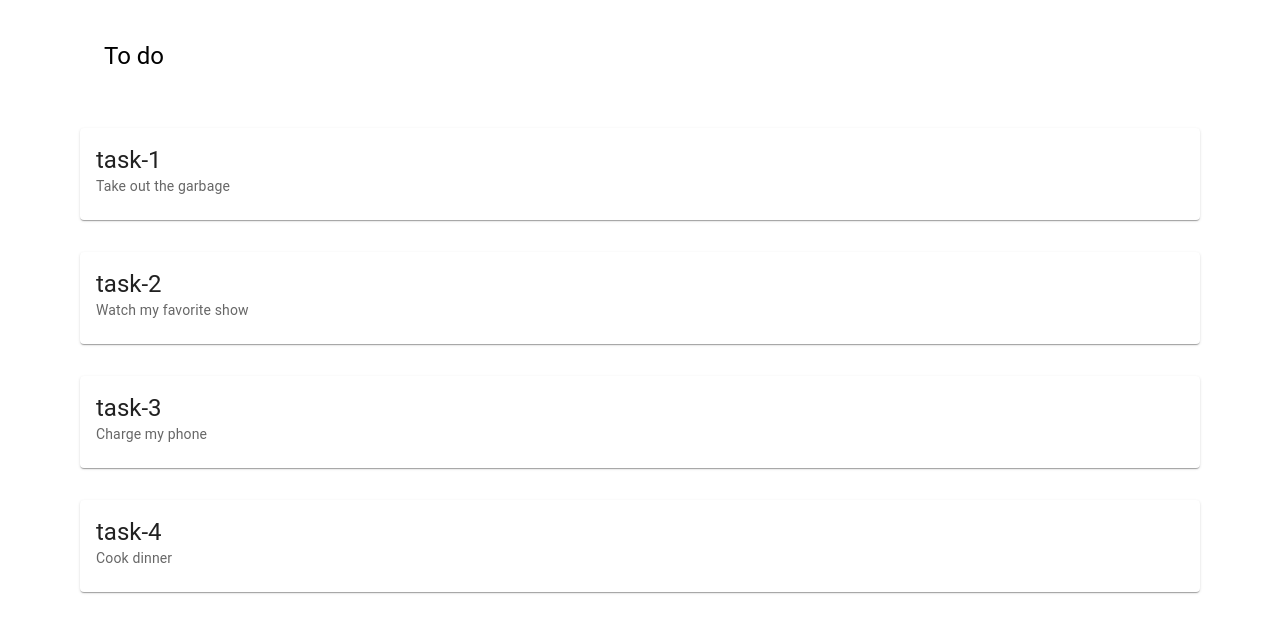
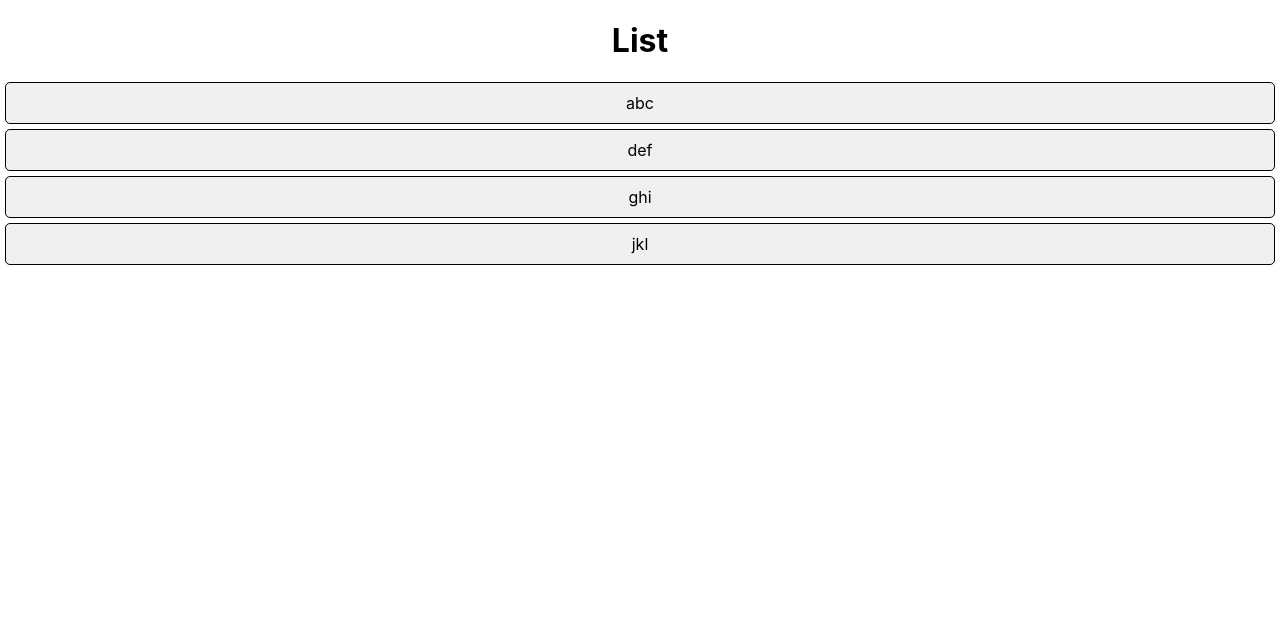
Before and after one commit to navina1/react-beautiful-dnd, a React (Create React App) app in the folder draganddrop/: page / in a window 1280 px wide. Shown: the top 632 px of the page. Built offline with nearby package versions, Linux system fonts and the light colour scheme.

Commit message:
without third party library

```diff
--- a/draganddrop/src/App.js
+++ b/draganddrop/src/App.js
@@ -1,57 +1,55 @@
-import React from 'react';
+import React, { useState } from 'react';
 import { DragDropContext } from 'react-beautiful-dnd';
 import initialData from './initialData';
 import Column from './Column';
+import Page from './Page';
+
 
 function App() {
-    const [state, setState] = React.useState(initialData);
+  const [state, setState] = useState(initialData);
 
-    const onDragEnd = (result) => {
-        // const { destination, source, draggableId } = result;
+  const onDragEnd = (result) => {
+    const { destination, source, draggableId } = result;
 
-        // if (!destination) {
-        //     return;
-        // }
+    if (!destination) {
+      return;
+    }
 
-        // if (
-        //     destination.droppableId === source.droppableId &&
-        //     destination.index === source.index
-        // ) {
-        //     return;
-        // }
+    if (destination.droppableId === source.droppableId && destination.index === source.index) {
+      return;
+    }
 
-        // const column = state.columns[source.droppableId];
-        // const newTaskIds = Array.from(column.taskIds);
-        // newTaskIds.splice(source.index, 1);
-        // newTaskIds.splice(destination.index, 0, draggableId);
+    const column = state.columns[source.droppableId];
+    const newTaskIds = Array.from(column.taskIds);
+    newTaskIds.splice(source.index, 1);
+    newTaskIds.splice(destination.index, 0, draggableId);
 
-        // const newColumn = {
-        //     ...column,
-        //     taskIds: newTaskIds
-        // };
-
-        // const newState = {
-        //     ...state,
-        //     columns: {
-        //         ...state.columns,
-        //         [newColumn.id]: newColumn
-        //     }
-        // };
-
-        // setState(newState);
+    const newColumn = {
+      ...column,
+      taskIds: newTaskIds,
     };
 
-    return (
-        <DragDropContext onDragEnd={onDragEnd}>
-            {state.columnOrder.map((columnId) => {
-                const column = state.columns[columnId];
-                const tasks = column.taskIds.map((taskId) => state.tasks[taskId]);
-                console.log("column",column);
-                console.log("Tasks",tasks)
-                return <Column key={column.id} column={column} tasks={tasks} />;
-            })}
-        </DragDropContext>
-    );
+    const newState = {
+      ...state,
+      columns: {
+        ...state.columns,
+        [newColumn.id]: newColumn,
+      },
+    };
+
+    setState(newState);
+  };
+
+  return (
+    // <DragDropContext onDragEnd={onDragEnd}>
+    //   {state.columnOrder.map((columnId) => {
+    //     const column = state.columns[columnId];
+    //     const tasks = column.taskIds.map((taskId) => state.tasks[taskId]);
+    //     return <Column key={column.id} column={column} tasks={tasks} />;
+    //   })}
+    // </DragDropContext>
+   <Page/>
+  );
 }
 
 export default App;
--- a/draganddrop/src/Column.jsx
+++ b/draganddrop/src/Column.jsx
@@ -1,33 +1,28 @@
 import React from 'react';
-import { Typography, List,  Container } from '@mui/material';
+import { Typography, List, ListItem } from '@mui/material';
+import { Droppable } from 'react-beautiful-dnd';
 import Task from './Task';
-import { Droppable } from 'react-beautiful-dnd';
 
-function Column({ column, tasks }) {
+const Column = ({ column, tasks }) => {
   return (
-        <Container>
+    <div>
       <Typography component="div" variant="h5" margin={5}>
         {column.title}
       </Typography>
       <Droppable droppableId={column.id}>
         {(provided) => (
-                    <div
-                        ref={provided.innerRef}
-                        {...provided.droppableProps}
-                    >
-                        <List>
+          <List ref={provided.innerRef} {...provided.droppableProps}>
             {tasks.map((task, index) => (
-
-                                    <Task  task={task} index={index} />
-
+              <ListItem key={task.id} sx={{ marginBottom: 2 }}>
+                <Task key={task.id} task={task} index={index} />
+              </ListItem>
             ))}
             {provided.placeholder}
           </List>
-                    </div>
         )}
       </Droppable>
-        </Container>
+    </div>
   );
-}
+};
 
 export default Column;
--- /dev/null
+++ b/draganddrop/src/Page.jsx
@@ -0,0 +1,57 @@
+import React, { useRef, useState } from 'react';
+
+function Page() {
+    const [people, setPeople] = useState([
+        { id: 1, name: "abc", content: "hellow1" },
+        { id: 2, name: "def", content: "hellow2" },
+        { id: 3, name: "ghi", content: "hellow3" },
+        { id: 4, name: "jkl", content: "hellow4" }
+    ]);
+
+    const dragPerson = useRef(null);
+    const draggedOverPerson = useRef(null);
+
+    const handleSort = () => {
+        if (dragPerson.current === null || draggedOverPerson.current === null) {
+            return;
+        }
+
+        const peopleClone = [...people];
+        const temp = peopleClone[dragPerson.current];
+        peopleClone[dragPerson.current] = peopleClone[draggedOverPerson.current];
+        peopleClone[draggedOverPerson.current] = temp;
+
+        setPeople(peopleClone);
+
+        dragPerson.current = null;
+        draggedOverPerson.current = null;
+    };
+
+    return (
+        <div style={{ textAlign: "center" }}>
+            <h1>List</h1>
+            {people.map((person, index) => (
+                <div
+                    key={person.id}
+                    style={{
+                        border: "1px solid black",
+                        backgroundColor: "#f0f0f0",
+                        padding: "10px",
+                        margin: "5px",
+                        borderRadius: "5px",
+                        cursor: "move"
+                    }}
+                    draggable
+                    onDragStart={() => { dragPerson.current = index; }}
+                    onDragEnter={() => { draggedOverPerson.current = index; }}
+                    onDragEnd={handleSort}
+                    onDragOver={(e) => e.preventDefault()}
+                >
+                    {person.name}
+                </div>
+            ))}
+        </div>
+    );
+}
+
+export default Page;
--- a/draganddrop/src/Task.jsx
+++ b/draganddrop/src/Task.jsx
@@ -1,36 +1,27 @@
 import React from 'react';
-import { Card, CardContent, Typography,ListItem } from '@mui/material';
+import { Card, CardContent, Typography } from '@mui/material';
 import { Draggable } from 'react-beautiful-dnd';
 
-function Task({ task, index }) {
-    console.log("task2", task)
+const Task = ({ task, index }) => {
   return (
     <Draggable draggableId={task.id} index={index}>
-
       {(provided) => (
-
         <div
           ref={provided.innerRef}
           {...provided.draggableProps}
           {...provided.dragHandleProps}
         >
-                    <ListItem key={task.id}>
           <Card sx={{ display: 'flex', width: '100%', marginBottom: 2 }}>
             <CardContent sx={{ display: 'flex', flexDirection: 'column' }}>
               <Typography component="div" variant="h5">
-                                    {task.id}
-                                </Typography>
-                                <Typography variant="body2" color="text.secondary">
                 {task.content}
               </Typography>
             </CardContent>
           </Card>
-                    </ListItem>
         </div>
-            )
-            }
-        </Draggable >
+      )}
+    </Draggable>
   );
-}
+};
 
 export default Task;
--- a/draganddrop/src/initialData.js
+++ b/draganddrop/src/initialData.js
@@ -1,18 +1,18 @@
 const initialData = {
     tasks: {
-        'task-1': { id: 'task-1', content: 'Take out the garbage' },
-        'task-2': { id: 'task-2', content: 'Watch my favorite show' },
-        'task-3': { id: 'task-3', content: 'Charge my phone' },
-        'task-4': { id: 'task-4', content: 'Cook dinner' }
+      'task-101': { id: 'task-101', content: 'Take out the garbage' },
+      'task-102': { id: 'task-102', content: 'Watch my favorite show' },
+      'task-103': { id: 'task-103', content: 'Charge my phone' },
+      'task-104': { id: 'task-104', content: 'Cook dinner' },
     },
     columns: {
-        'column-1': {
-            id: 'column-1',
-            title: 'To do',
-            taskIds: ['task-1', 'task-2', 'task-3', 'task-4']
-        }
+      'column-101': {
+        id: 'column-101',
+        title: 'To do',
+        taskIds: ['task-101', 'task-102', 'task-103', 'task-104'],
+      },
     },
-    columnOrder: ['column-1']
-};
+    columnOrder: ['column-101'],
+  };
 
-export default initialData;
+  export default initialData;
```
Also changed, not shown: draganddrop/src/Page2.tsx (added, +44 -0 lines). Lines whose indentation alone changed are shown as unchanged.
